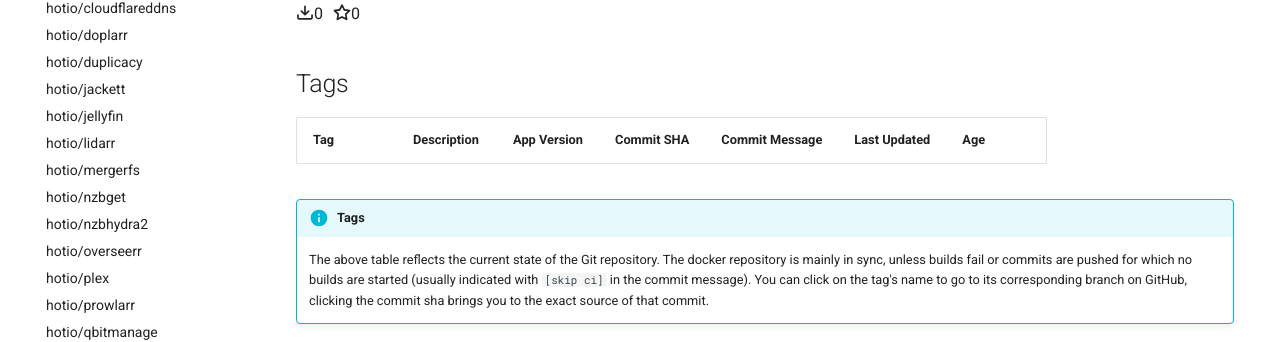
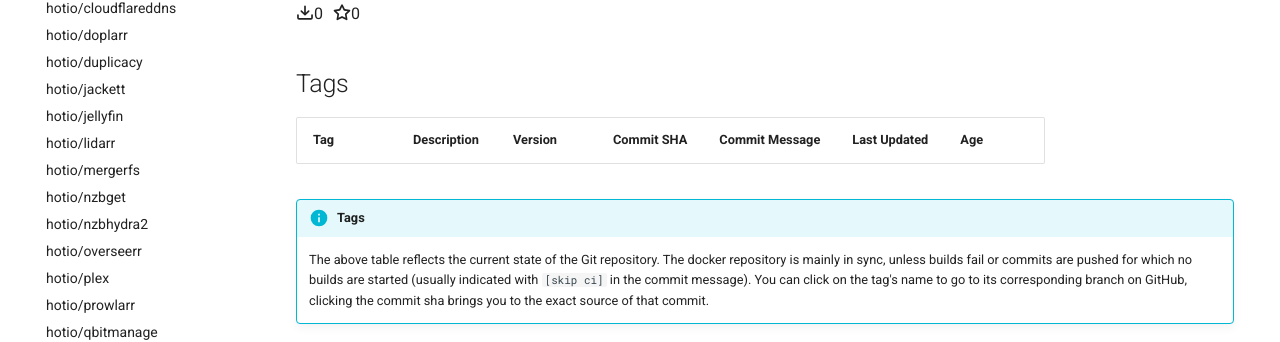
Before and after one commit to hotio/website, an MkDocs documentation site: the page built from docs/containers/base.md, in a window 1280 px wide. Shown: the part 294-636 px from the top of the page. Built offline with MkDocs 1.6.1 and Material for MkDocs 9.7.7, drawn with Linux system fonts in a browser that asks for light colours.

Commit message:
drop App from App Version

```diff
--- a/includes/tags.md
+++ b/includes/tags.md
@@ -4,7 +4,7 @@
   <thead>
     <th style="white-space:nowrap;">Tag</th>
     <th style="white-space:nowrap;">Description</th>
-    <th style="white-space:nowrap;">App Version</th>
+    <th style="white-space:nowrap;">Version</th>
     <th style="white-space:nowrap;">Commit SHA</th>
     <th style="white-space:nowrap;">Commit Message</th>
     <th style="white-space:nowrap;">Last Updated</th>
```
